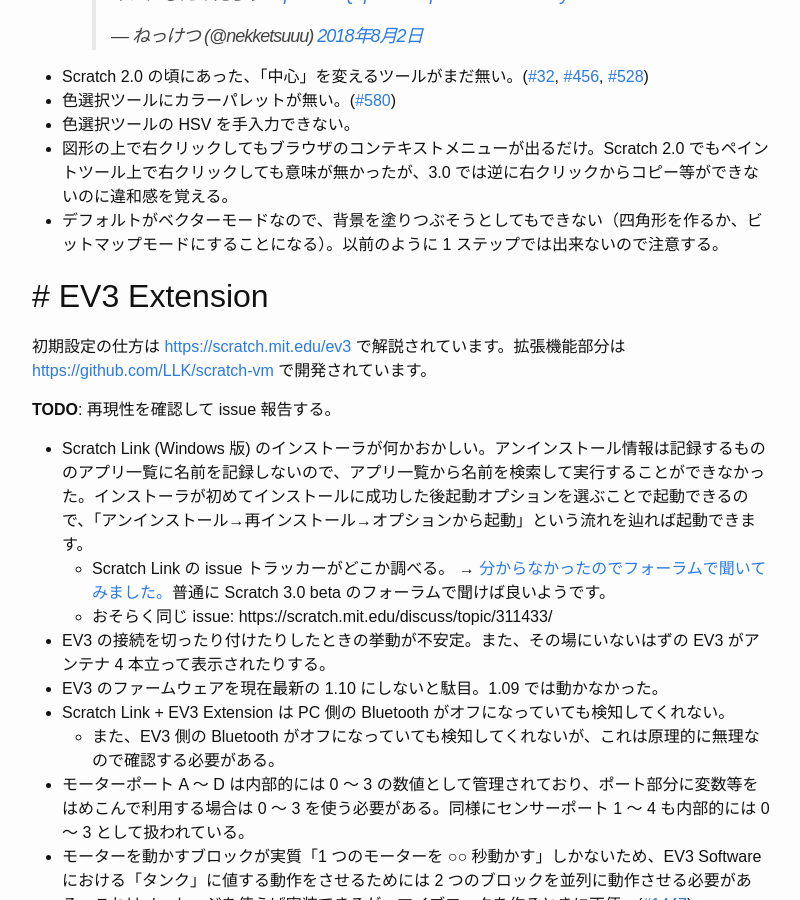
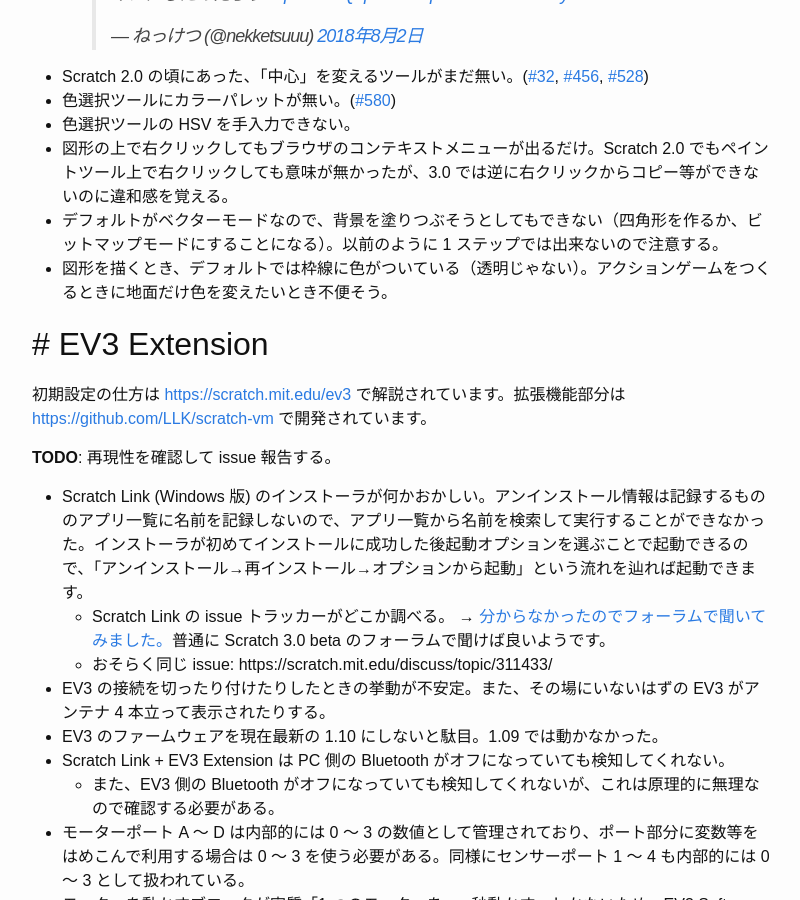
Before and after one commit to nekketsuuu/nekketsuuu.github.io, a Jekyll site: the page built from entries/_posts/2018-08-03-scratch-3-beta.md, in a window 1280 px wide and 900 px high, scrolled down 1602 px. Shown: the whole window, without its empty margins (238-1038 px from the left). Built offline with Jekyll 4.4.1, drawn with Linux system fonts in a browser that asks for light colours; formulas are drawn with MathJax 3; comment, search, counter and statistics services are not loaded; some of the changed lines change nothing that is shown; some of the changed text lies outside the part shown.

Commit message:
[Entry #6] update

```diff
--- a/entries/_posts/2018-08-03-scratch-3-beta.md
+++ b/entries/_posts/2018-08-03-scratch-3-beta.md
@@ -2,7 +2,7 @@
 title: Scratch 3.0 beta で気づいたこと (随時更新)
 issue: 6
 published: true
-last-modified: 2018-08-26
+last-modified: 2018-09-10
 ---
 
 2018 年 8 月 1 日、Scratch 3.0 が <https://beta.scratch.mit.edu> で公開されました。これまで 3.0 は <https://preview.scratch.mit.edu> 等で公開されていましたが、今回はこれをより広く公開したバージョンということのようです。
@@ -50,6 +50,7 @@
 * 色選択ツールの HSV を手入力できない。
 * 図形の上で右クリックしてもブラウザのコンテキストメニューが出るだけ。Scratch 2.0 でもペイントツール上で右クリックしても意味が無かったが、3.0 では逆に右クリックからコピー等ができないのに違和感を覚える。
 * デフォルトがベクターモードなので、背景を塗りつぶそうとしてもできない（四角形を作るか、ビットマップモードにすることになる）。以前のように 1 ステップでは出来ないので注意する。
+* 図形を描くとき、デフォルトでは枠線に色がついている（透明じゃない）。アクションゲームをつくるときに地面だけ色を変えたいとき不便そう。
 
 ## EV3 Extension
 
```
